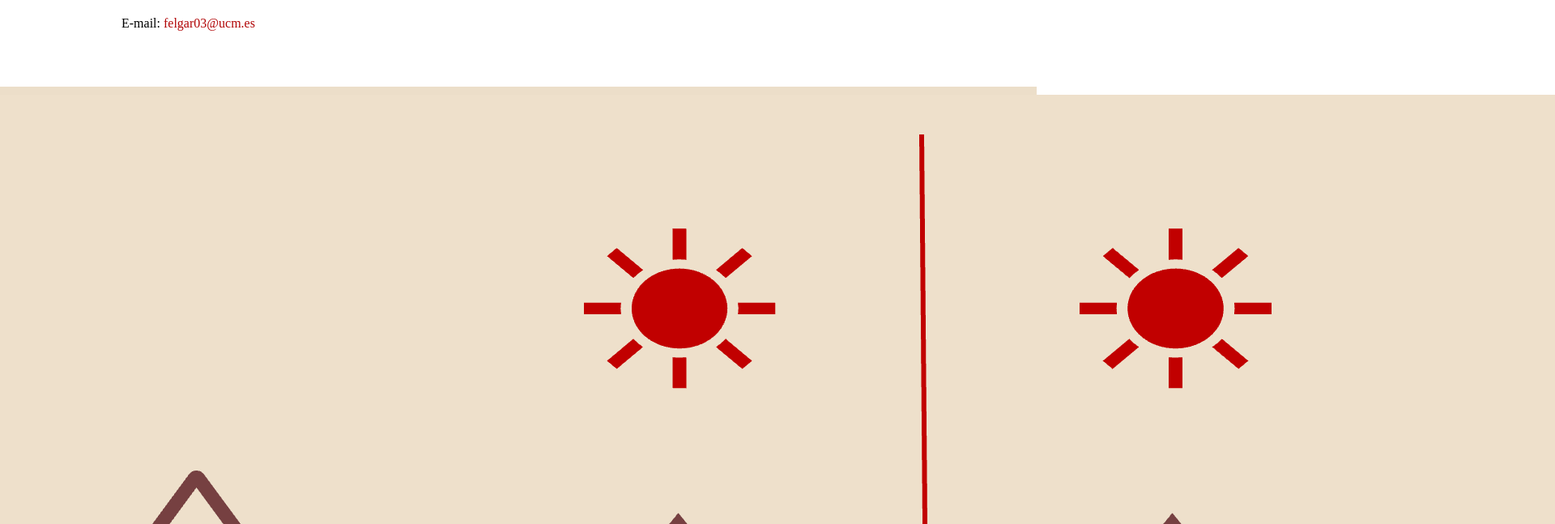
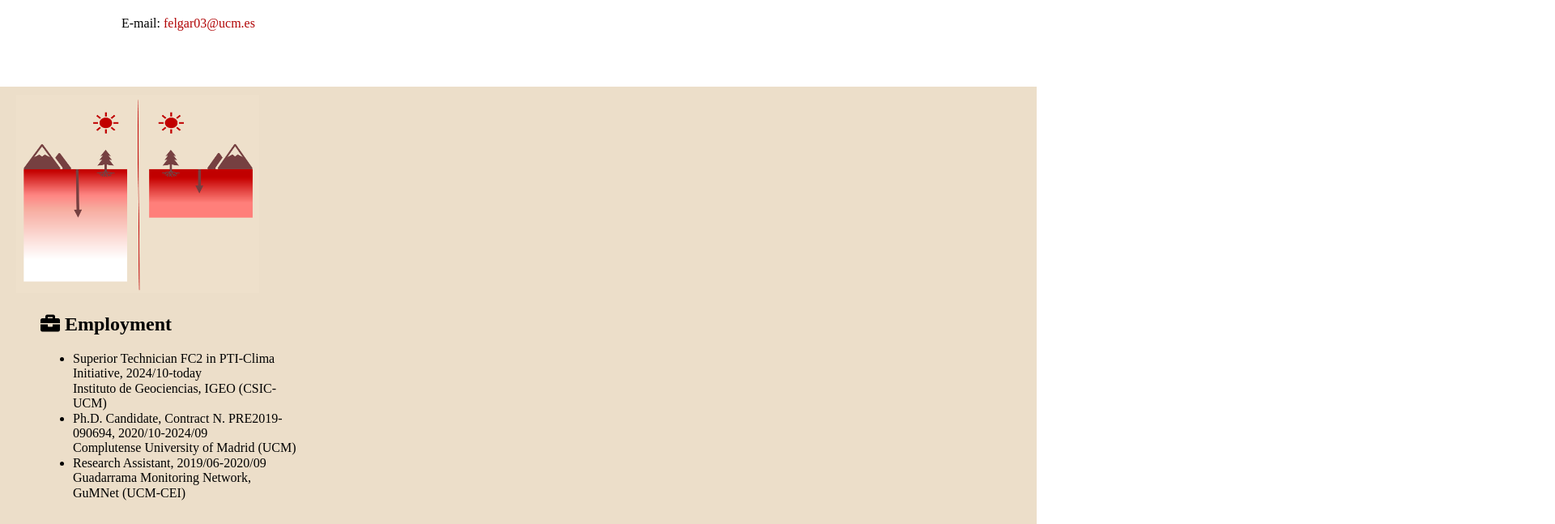
Before and after one commit to felixgarciapereira/felixgarciapereira.github.io, a plain HTML site: page index.html in a window 1280 px wide. Shown: the part 844-1491 px from the top of the page at 81% size, 1920 px wide, since content can reach past the window. Drawn offline with Linux system fonts and the light colour scheme; some icons are missing.

Commit message:
Add files via upload

```diff
--- a/main.css
+++ b/main.css
@@ -155,10 +155,10 @@
   max-width: 200px;
 }
 .interests img {
-  float: left;
-  min-width: 25%;
-  height: auto;
-  padding: 0; /* Optional: Remove padding if alignment is off */
+  max-width: 300px; /* Adjust this value as needed */
+  width: auto; /* Maintains aspect ratio */
+  height: auto; /* Maintains aspect ratio */
+  padding-left: 20px; /* Optional: space between image and text */
 }
 .interests .right {
   width: 25%;
```
